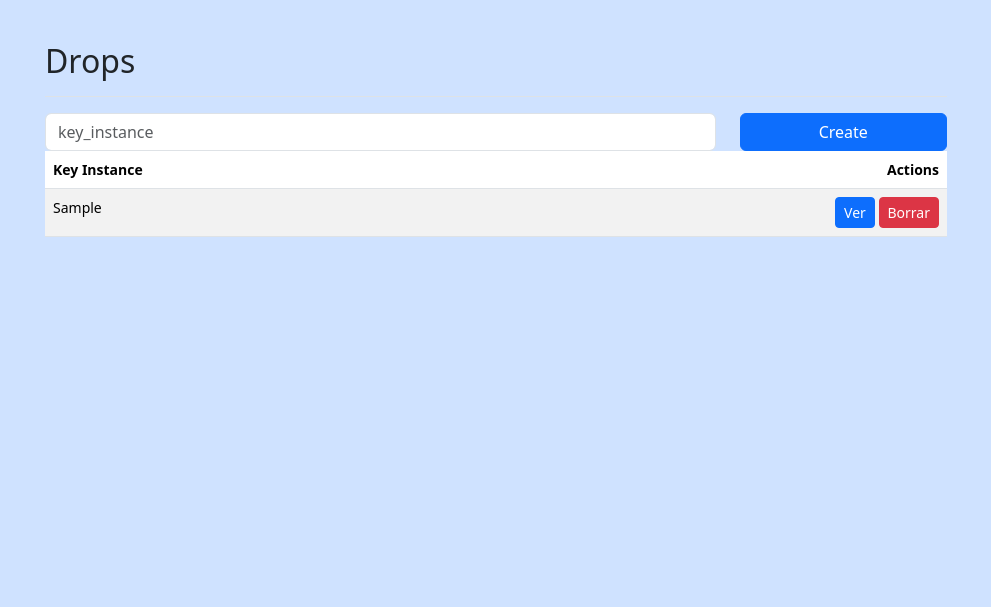
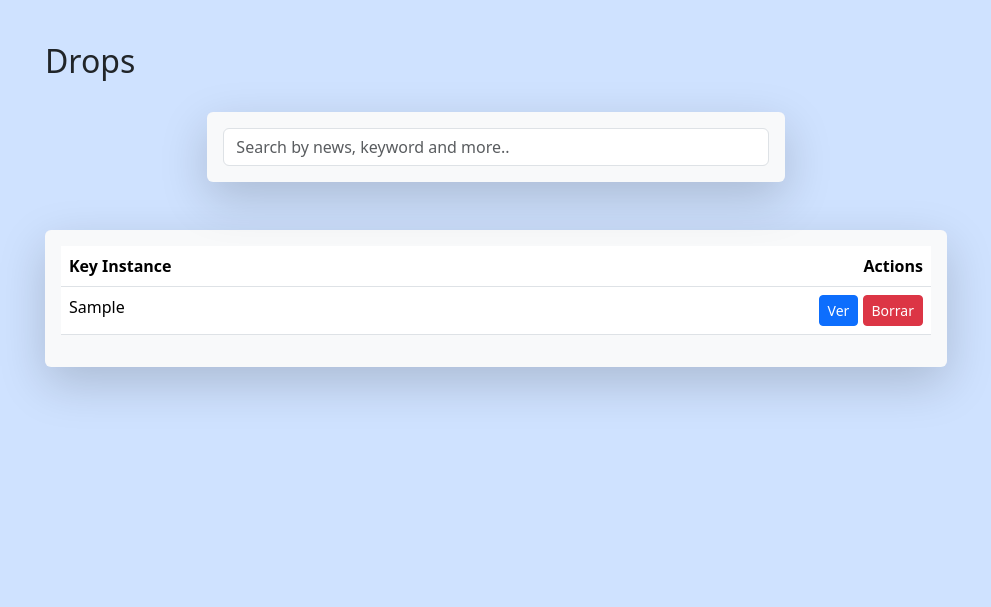
Before and after one commit to Naraka/news-drop, a Django app: page /drops/ in a window 1280 px wide. Shown: the part 70-677 px from the top of the page, without its empty margins (144-1135 px from the left). Run offline with Django 5.2, Linux system fonts and the light colour scheme; a user stored in the database is signed in; tables that the repository leaves empty hold one stand-in row (values such as "Sample post"); some libraries are stand-ins or nearby versions.

Commit message:
feat(news-drop): some errors and style

```diff
--- a/api/api-cloud.yaml
+++ b/api/api-cloud.yaml
@@ -17,7 +17,7 @@ spec:
       serviceAccountName: api-serviceaccount-kubernetes
       containers:
         - name: api-container-news-drop
-          image: gcr.io/news-drop/news-drop-api:0.3.6
+          image: gcr.io/news-drop/news-drop-api:0.3.7
           env:
             - name: DB_USER
               valueFrom:
--- a/api/app.py
+++ b/api/app.py
@@ -65,7 +65,7 @@ async def get_news_by_key(key: str):
         raise HTTPException(status_code=500, detail="Error connecting to the database")
 
     cursor = connection.cursor(dictionary=True)
-    query = "SELECT * FROM newsdropbd.news WHERE key_str = %s ORDER BY published_date DESC LIMIT 6"
+    query = "SELECT * FROM newsdropbd.news WHERE key_str = %s ORDER BY published_date DESC LIMIT 4"
 
     try:
         cursor.execute(query, (key,))
--- a/news-drop/django_deploy.yaml
+++ b/news-drop/django_deploy.yaml
@@ -14,7 +14,7 @@ spec:
     spec:
       containers:
       - name: django-container-news-drop
-        image: gcr.io/news-drop/django-container-news-drop:0.4.0
+        image: gcr.io/news-drop/django-container-news-drop:0.4.1
         env:
         - name: SECRET_KEY
           valueFrom:
--- a/news-drop/drops/models.py
+++ b/news-drop/drops/models.py
@@ -6,6 +6,12 @@ class Drops(models.Model):
     bot_id = models.CharField(max_length=100, blank=True, null=True)
     user = models.ForeignKey(User, on_delete=models.CASCADE)
 
+    def save(self, *args, **kwargs):
+        if not self.pk:
+            if Drops.objects.filter(user=self.user).count() >= 5:
+                raise ValueError("Free tier can only have 5 drops")
+            super(Drops, self).save(*args, **kwargs)
+
     def __str__(self):
         return self.key_instance
 
--- a/news-drop/drops/views.py
+++ b/news-drop/drops/views.py
@@ -13,7 +13,6 @@ def index(request):
         drops = Drops.objects.filter(user=request.user)
         return render(request, "drops/index.html", {
             "data": drops,
-            "form": DropForm()
         })
     else:
         bot_form = DropForm(request.POST)
@@ -26,13 +25,16 @@ def index(request):
                 newbot = bot_form.save(commit=False)
                 newbot.user = request.user
                 newbot.key_instance = newbot.key_instance.lower()
-                newbot.save()
-                messages.success(request, 'Bot created successfully.')
                 try:
-                    post_bot(key_instance)
-                except Exception as e:
-                    messages.error(request, f'Error posting bot: {str(e)}')
-                    return redirect("drops")
+                    newbot.save()
+                    messages.success(request, 'Bot created successfully.')
+                    try:
+                        post_bot(key_instance)
+                    except Exception as e:
+                        messages.error(request, f'Error posting bot: {str(e)}')
+                        return redirect("drops")
+                except ValueError as e:
+                    messages.error(request, str(e))
 
                 return redirect("drops")
         else:
--- a/news-drop/newsdrop/views.py
+++ b/news-drop/newsdrop/views.py
@@ -2,7 +2,6 @@ from django.shortcuts import render
 from drops.models import Drops
 from django.contrib.auth.decorators import login_required
 from django.shortcuts import redirect
-from django.core.exceptions import PermissionDenied
 from django.http import HttpResponse
 from services.api_requests import *
 from utils.config import superuser_required
--- a/news-drop/templates/drops/partials/create.html
+++ b/news-drop/templates/drops/partials/create.html
@@ -1,11 +1,16 @@
-<form action="{% url 'drops' %}" method="POST">
-  {% csrf_token %}
-  <div class="row">
-      <div class="col-9">
-          <input type="text" class="form-control" placeholder="key_instance" name="key_instance">
+<div class="container">
+    <div class="row">
+      <div class="col"></div>
+      <div class="col-md-8">
+        <div class="shadow-lg p-3 bg-body-tertiary rounded">
+          <form action="{% url 'drops' %}" method="POST">
+            {% csrf_token %}
+            <div class="input-group">
+              <input type="text" class="form-control" placeholder="Search by news, keyword and more.." name="key_instance">
+            </div>
+          </form>
+        </div>
       </div>
-      <div class="col-3">
-          <button type="submit" class="btn btn-primary w-100">Create</button>
-      </div>
+      <div class="col"></div>
+    </div>
   </div>
-</form>
--- a/news-drop/templates/drops/partials/justadiv.html
+++ b/news-drop/templates/drops/partials/justadiv.html
@@ -1,3 +1,3 @@
-<div class="d-flex justify-content-between flex-wrap flex-md-nowrap align-items-center pt-3 pb-2 mb-3 border-bottom">
+<div class="d-flex justify-content-between flex-wrap flex-md-nowrap align-items-center pt-3 pb-2 mb-3">
     <h1 class="h2">Drops</h1>
   </div>
--- a/news-drop/templates/drops/partials/table.html
+++ b/news-drop/templates/drops/partials/table.html
@@ -1,5 +1,5 @@
-<div class="table-responsive small">
-  <table class="table table-striped table-hover">
+<div class="shadow-lg p-3 mb-5 bg-body-tertiary rounded mt-5">
+    <table class="table table-hover">
         <thead>
             <tr>
                 <th scope="col" class="text-start">Key Instance</th>
@@ -23,7 +23,6 @@
   </div>
 
 
-
   <script>
     document.addEventListener('DOMContentLoaded', function() {
       const actionButtons = document.querySelectorAll('.action-btn');
@@ -45,5 +44,27 @@ document.addEventListener('DOMContentLoaded', function() {
               }, 0); // Adjust the delay as needed
           });
       });
+
+      // Function to reset the buttons and spinners
+      function resetButtonsAndSpinners() {
+        const spinners = document.querySelectorAll('.spinner-border');
+        spinners.forEach(spinner => {
+            spinner.style.display = 'none';
+        });
+
+        const buttons = document.querySelectorAll('.action-btn');
+        buttons.forEach(button => {
+            button.style.display = 'inline-block';
+        });
+      }
+
+      // Reset buttons and spinners on page load and on pageshow event
+      resetButtonsAndSpinners();
+
+      window.addEventListener('pageshow', function(event) {
+        if (event.persisted) {
+          resetButtonsAndSpinners();
+        }
+      });
     });
     </script>
--- a/news-drop/templates/layout/base.html
+++ b/news-drop/templates/layout/base.html
@@ -31,9 +31,8 @@
 
 
 
-{% comment %} <!-- Custom styles for this template -->
-<link href="https://cdn.jsdelivr.net/npm/bootstrap-icons@1.10.5/font/bootstrap-icons.min.css" rel="stylesheet">
-<!-- Custom styles for this template --> {% endcomment %}
+{% comment %} <link href="https://cdn.jsdelivr.net/npm/bootstrap-icons@1.10.5/font/bootstrap-icons.min.css" rel="stylesheet"> {% endcomment %}
+
 
 
 <link href="{% static 'css/dashboard.css' %}" rel="stylesheet">
--- a/news-drop/templates/users/signin.html
+++ b/news-drop/templates/users/signin.html
@@ -24,6 +24,7 @@
               <label for="floatingPassword">Password</label>
             </div>
             <button class="w-100 mb-2 btn btn-lg rounded-3 btn-primary" type="submit">Sign in</button>
+            <input type="hidden" name="next" value="{{ request.GET.next }}">
             <small class="text-body-secondary">Don't have an account?</small>
             <a class="text-body-secondary"href="{% url 'signup' %}">Sign up now</a>
           </form>
--- a/news-drop/utils/config.py
+++ b/news-drop/utils/config.py
@@ -1,7 +1,7 @@
 from django.core.exceptions import PermissionDenied
 
-# BASE_URL = "http://34.118.234.43:80"
-BASE_URL = "http://127.0.0.1:80"
+BASE_URL = "http://34.118.234.43:80"
+# BASE_URL = "http://127.0.0.1:80"
 
 def superuser_required(function):
     def wrap(request, *args, **kwargs):
```
Also changed, not shown: news-drop/templates/drops/detail.html (+31 -7 lines). Lines whose indentation alone changed are shown as unchanged.
